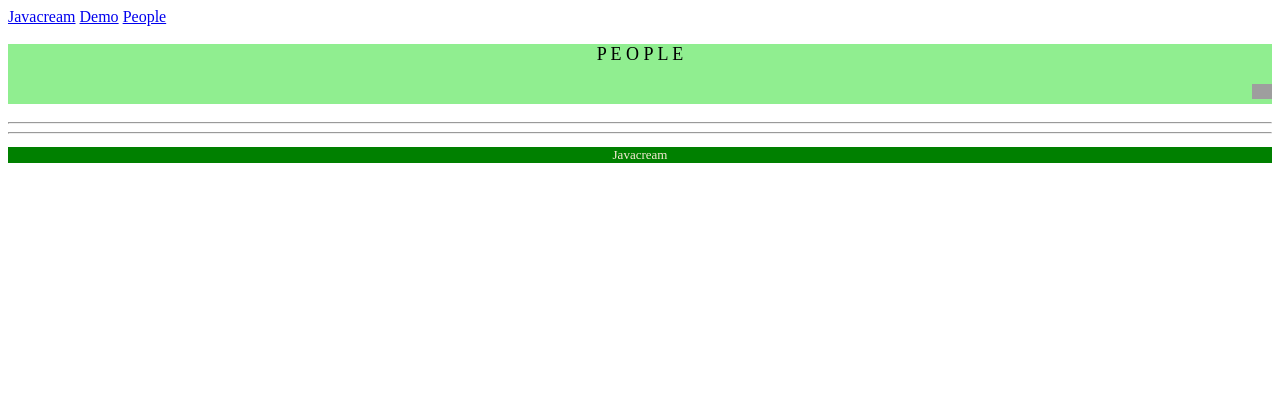
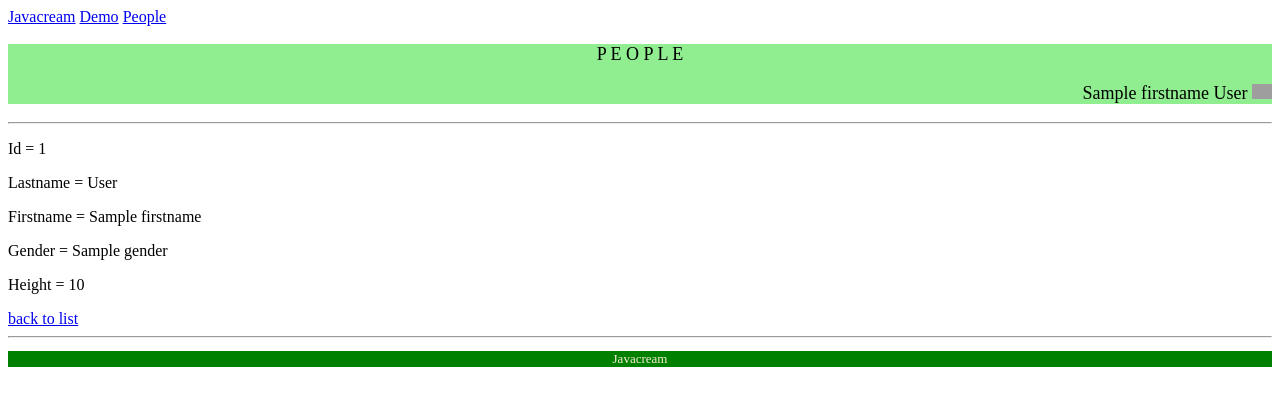
Before and after one commit to Javacream/org.javacream.training.python.django, a Django app: page /training/people/?id=1 in a window 1280 px wide. Shown: the top 406 px of the page. Run offline with Django 5.2, Linux system fonts and the light colour scheme; tables that the repository leaves empty hold one stand-in row (values such as "Sample post"); a database or web service that is not in the repository returns one stand-in record (values such as "Sample title"); data that the repository does not hold is empty; grey boxes are pictures that could not be loaded.

Commit message:
person details

```diff
--- a/training/people/people_service.py
+++ b/training/people/people_service.py
@@ -1,3 +1,10 @@
 import requests
 from .global_links import global_links
-context = {'links': global_links, 'people': requests.get('http://javacream.eu:8080/people').json(), 'user': requests.get('http://javacream.eu:8080/people/6').json(), 'app_name': 'P E O P L E', 'company': 'Javacream'}
+
+def get_context_for_people_list():
+    context = {'links': global_links, 'people': requests.get('http://javacream.eu:8080/people').json(), 'user': requests.get('http://javacream.eu:8080/people/6').json(), 'app_name': 'P E O P L E', 'company': 'Javacream'}
+    return context
+
+def get_context_for_person(id):
+    context = {'links': global_links, 'person': requests.get(f'http://javacream.eu:8080/people/{id}').json(), 'user': requests.get('http://javacream.eu:8080/people/6').json(), 'app_name': 'P E O P L E', 'company': 'Javacream'}
+    return context
--- a/training/people/templates/partials/content.html
+++ b/training/people/templates/partials/content.html
@@ -1,5 +1,8 @@
 <div>
-    {% for person in people %}
-    <p>{{person.firstname}} {{person.lastname}}</p>
-    {% endfor %}
+    {% if page == "list" %}
+        {% include "partials/people_list.html" %}
+    {% endif %}
+    {% if page == "person" %}
+        {% include "partials/person.html" %}
+    {% endif %}
 </div>
--- /dev/null
+++ b/training/people/templates/partials/people_list.html
@@ -0,0 +1,5 @@
+<div>
+    {% for person in people %}
+    <p>{{person.firstname}} {{person.lastname}} <a href='?id={{person.id}}'>details</a></p>
+    {% endfor %}
+</div>
--- /dev/null
+++ b/training/people/templates/partials/person.html
@@ -0,0 +1,8 @@
+<div>
+    <p>Id = {{person.id}}</p>
+    <p>Lastname = {{person.lastname}}</p>
+    <p>Firstname = {{person.firstname}}</p>
+    <p>Gender = {{person.gender}}</p>
+    <p>Height = {{person.height}}</p>
+</div>
+<a href="/training/people">back to list</a>
--- a/training/people/views.py
+++ b/training/people/views.py
@@ -1,6 +1,13 @@
 from django.shortcuts import render
-from .people_service import context
+from .people_service import get_context_for_people_list, get_context_for_person
 # Create your views here.
 
 def people(request):
+    id = request.GET.get('id')
+    if id:
+        context = get_context_for_person(id)
+        context['page'] = 'person'
+    else:
+        context = get_context_for_people_list()
+        context['page'] = 'list'
     return render(request, 'people.html', context)
```
